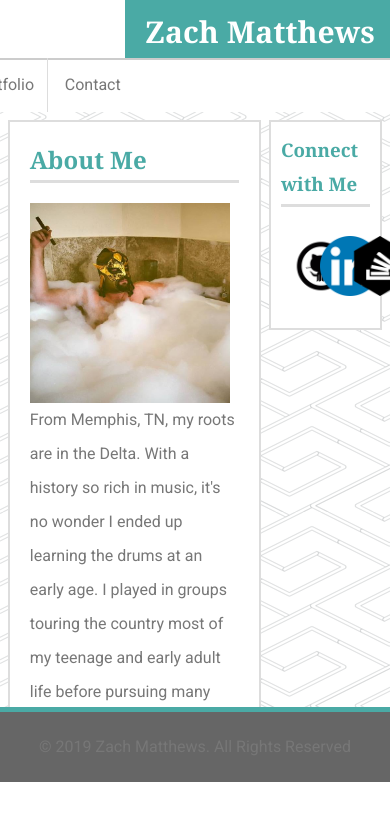
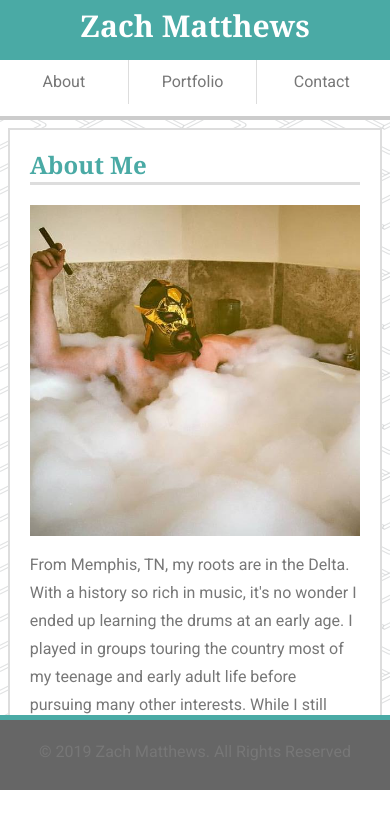
Before and after one commit to zmatthews33/Responsive-Portfolio, a plain HTML site: page index.html in a window 390 px wide. Drawn offline with Linux system fonts and the light colour scheme.

Commit message:
Added media queries to make site responsive

```diff
--- a/assets/css/style.css
+++ b/assets/css/style.css
@@ -7,7 +7,7 @@
 body    {
 	color: #777777;
 	font-family: 'Roboto', sans-serif;
-	line-height: 34px;
+	line-height: 175%;
 	text-align: left;
 	width: 100%;
 	height: 90vh;
@@ -22,7 +22,7 @@ header  {
     color: #ffffff;
 	height: 100%;
 	width: 270px;
-    margin-left: 125px;
+    margin-left: 2%;
 	margin-bottom: 0;
 	font-family: Georgia, 'Times New Roman', Times, serif;
 	text-align: center;
@@ -45,9 +45,10 @@ h3	{
 
 nav {
 	width: 270px;
+	height: 100%;
+	text-align: center;
 	float: right;
-	text-align: center;
-	margin-right: 125px;
+	margin-right: 5%;
 }
 
 ul  {
@@ -59,12 +60,12 @@ ul  {
 li  {
 	float: left;
 	width: 33%;
-	padding: 10px;
+	padding: 2%;
 }
 
 li.border   {
 	border-right: 1px solid #dddddd;
-	padding: 10px;
+	padding: 2%;
 }
 
 a   {
@@ -212,3 +213,100 @@ footer  {
 	width: 200px;
 	height: 200px;
 }
+
+@media screen and (max-width: 980px) {
+
+	/* None */
+}
+
+
+@media screen and (max-width: 768px) {
+
+.left-align {
+	width: inherit;
+}
+
+.box {
+	width: 50%;
+}
+
+#socials {
+	clear: both;
+	float: left;
+	overflow: auto 0;
+	width: 96%;
+	margin: 2%;
+	margin-right: 2%
+}
+
+#bio,
+#contact-form,
+#portfolio {
+	clear: both;
+	float: left;
+	overflow: auto 0;
+	width: 96%;
+	margin: 2%;
+}
+
+	@media screen and (max-width: 640px) {
+
+header	{
+	float: left;
+	background-color: #4aaaa5;
+	border-bottom: none;
+	color: #ffffff;
+	height: 100%;
+	width: 100%;
+	margin-bottom: 0;
+	font-family: 'Georgia', Times, Times New Roman, serif;
+	text-align: center;
+	font-weight: bold;
+	vertical-align: middle;
+	padding-top: 3%;
+	margin-left: 0%;
+}
+
+nav	{
+	clear: both;
+	width: 100%;
+	text-align: center;
+	float: left;
+	border-bottom: 2px solid #cccccc;
+}
+
+p {
+	margin-top: 15px;
+}
+
+.container-head {
+	border-bottom: none;
+	z-index: -1;
+}
+
+.box {
+	width: 100%;
+}
+
+#socials {
+	clear: both;
+	float: left;
+	overflow: auto 0;
+	width: 96%;
+	margin: 2%;
+	margin-right: 2%
+}
+
+#bio {
+	clear: both;
+	float: left;
+	overflow: auto 0;
+	width: initial;
+	margin: 2%;
+}
+
+#bio-pic {
+	width: 100%;
+	height: 100%;
+	margin-bottom: 15px;
+}
```
